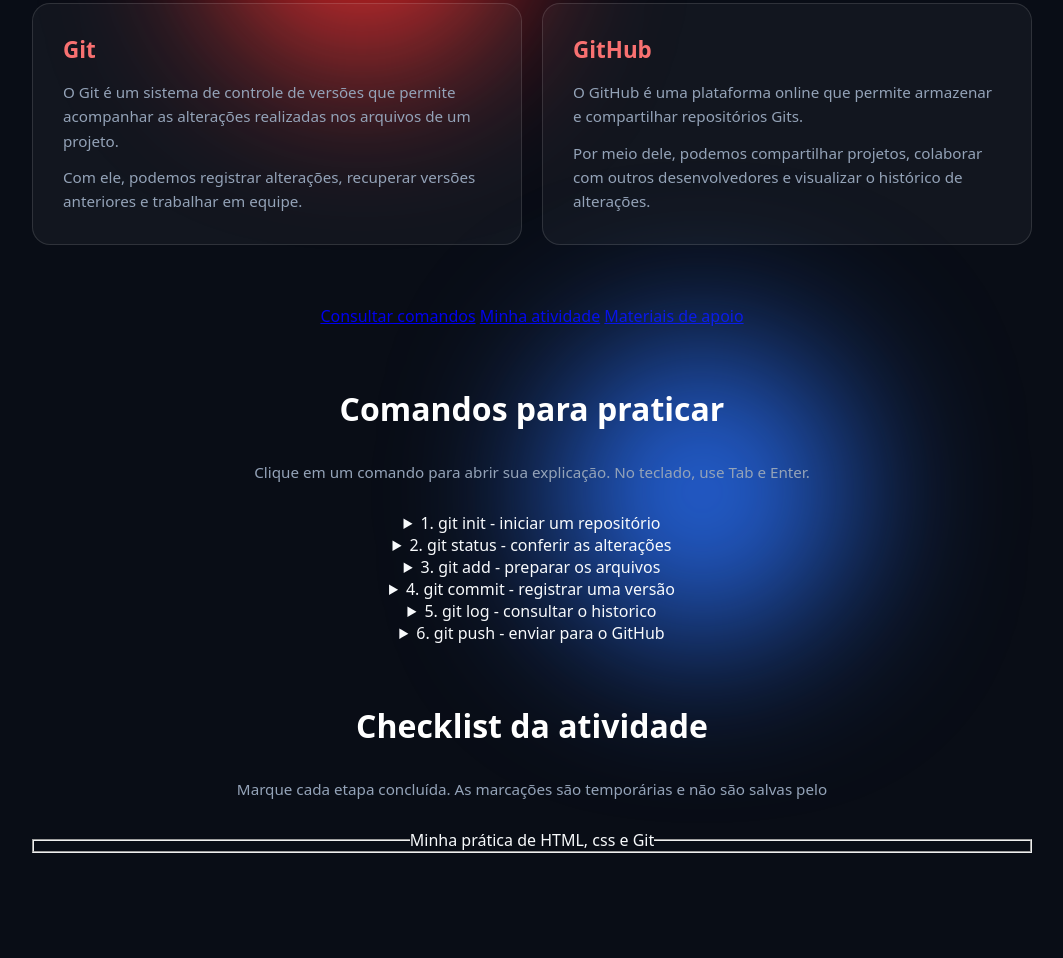
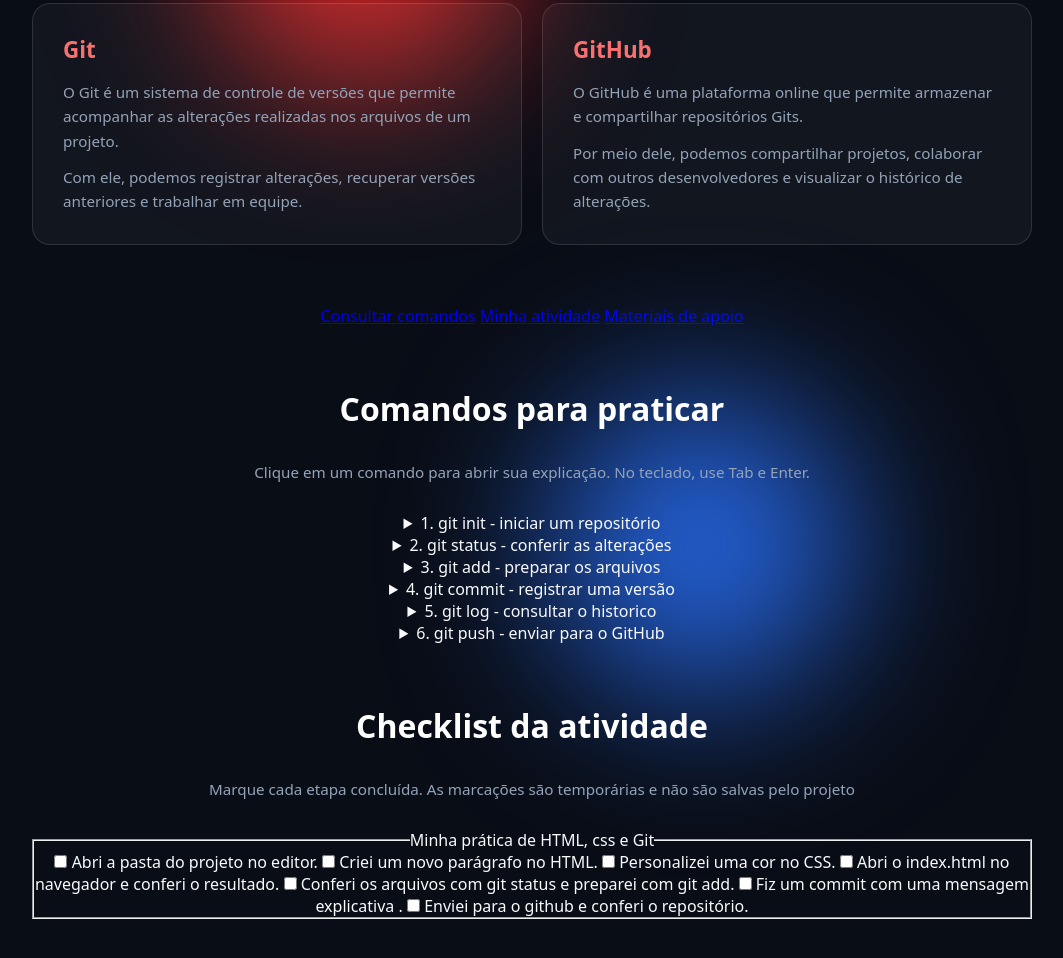
Before and after one commit to Bella11022011/Isabella_pa, a plain HTML site: page index.html in a window 1280 px wide. Shown: the part 522-1480 px from the top of the page, without its empty margins (108-1171 px from the left). Before the commit the page ends 1455 px from the top, so only its background shows below. Drawn offline with Linux system fonts and the light colour scheme.

Commit message:
criei todos os meus label

```diff
--- a/index.html
+++ b/index.html
@@ -107,11 +107,20 @@
 
     <section class="conteudo estudo" id="atividade">
         <h2>Checklist da atividade</h2>
-        <p>Marque cada etapa concluída. As marcações são temporárias e não são salvas pelo </p>
+        <p>Marque cada etapa concluída. As marcações são temporárias e não são salvas pelo projeto </p>
 
         <!-- NOVO: fieldset reúne campos relacionados; legend dá um nome ao grupo. -->
          <fieldset class="checklist">
             <legend>Minha prática de HTML, css e Git</legend>
+            <!-- O input checkbox cria uma caixa de seleção.
+             O label permite marcar a caixa clicando também no texto. -->
+             <label><input type="checkbox"> <span>Abri a pasta do projeto no editor.</span></label>
+              <label><input type="checkbox"> <span>Criei um novo parágrafo no HTML.</span></label>
+               <label><input type="checkbox"> <span>Personalizei uma cor no CSS.</span></label>
+                <label><input type="checkbox"> <span>Abri o index.html no navegador e conferi o resultado.</span></label>
+                 <label><input type="checkbox"> <span>Conferi os arquivos com git status e preparei com git add.</span></label>
+                  <label><input type="checkbox"> <span>Fiz um commit com uma mensagem explicativa .</span></label>
+                   <label><input type="checkbox"> <span>Enviei para o github e conferi o repositório.</span></label>
          </fieldset>
     </section>
 </body>
```
